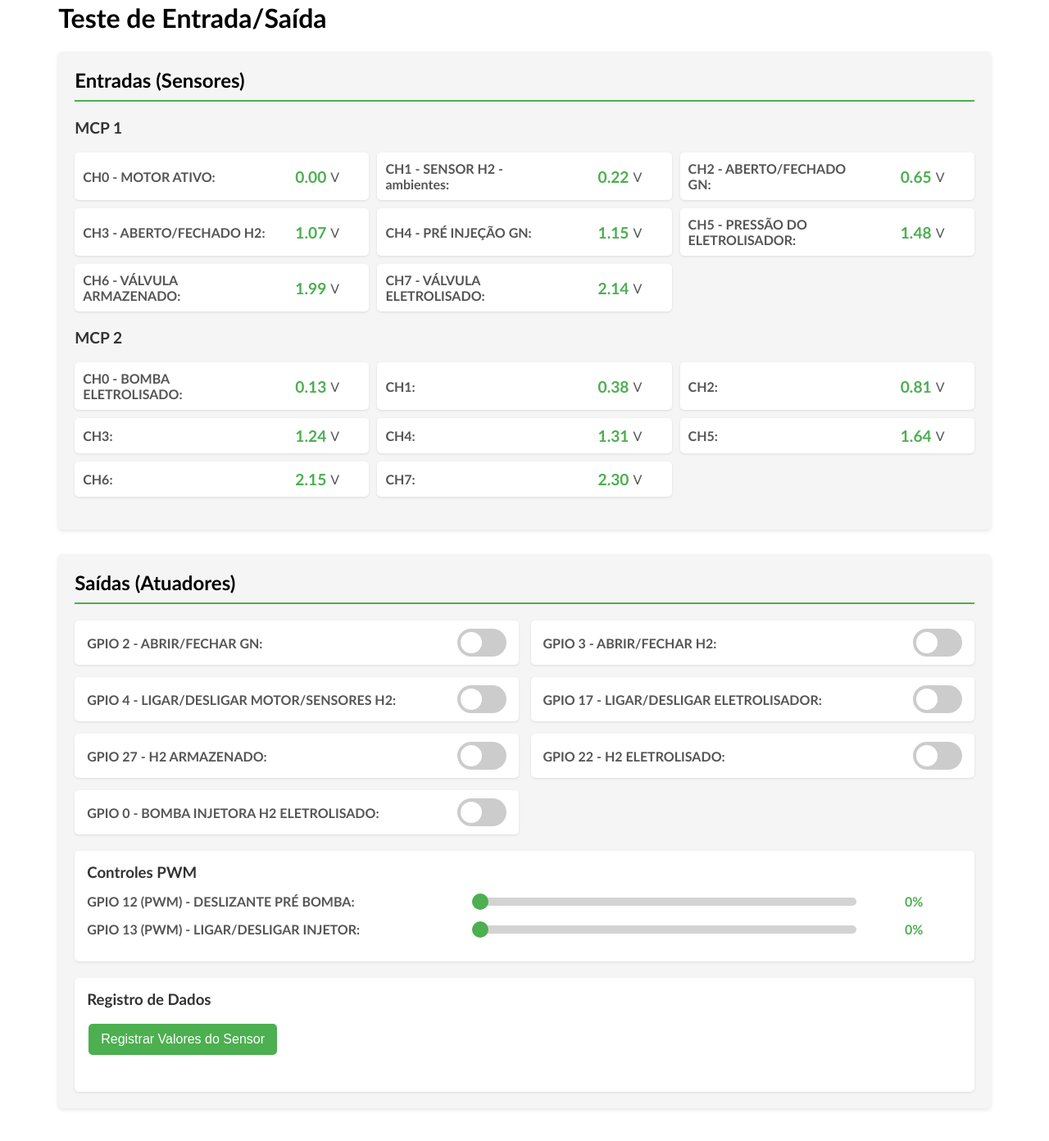
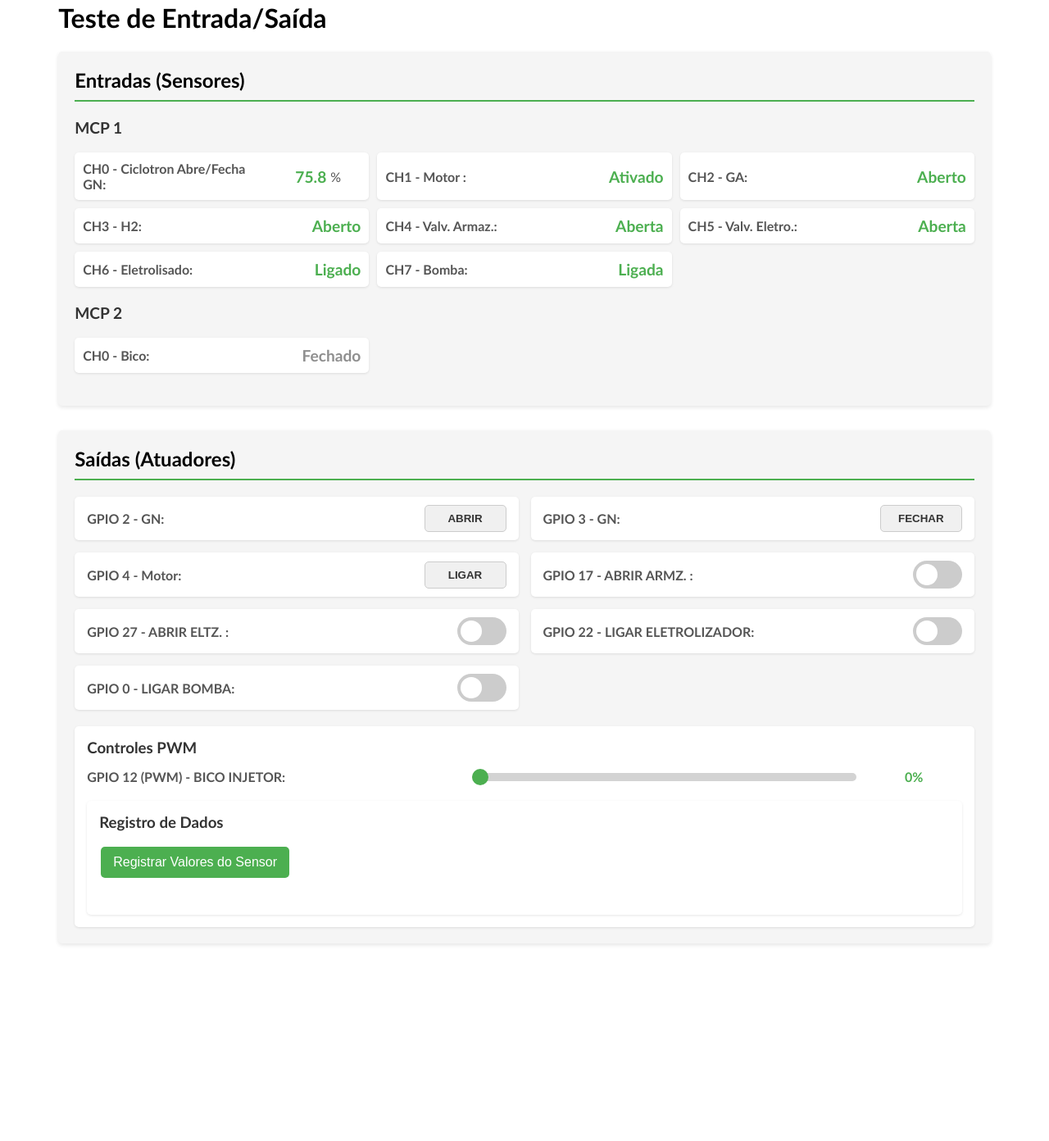
Before and after one commit to pedro-dreyer/iati_gn, a Flask app: page / in a window 1280 px wide. Shown: the part 218-1610 px from the top of the page at 82% size. After the commit the page ends 1371 px from the top, so only its background shows below. Run offline with Flask 3, Linux system fonts and the light colour scheme; the visitor is signed in with stand-in values (Sample User, id 1).

Commit message:
update code as Robson request

```diff
--- a/app/static/css/style.css
+++ b/app/static/css/style.css
@@ -465,3 +465,60 @@ color: white;
     text-align: center;
     border-left: 4px solid #f44336;
 }
+
+.channel-unit {
+    flex: 0.5;
+    text-align: left;
+    margin-left: 5px;
+    color: #555;
+}
+
+.channel-status {
+    flex: 1.5; /* Combined width of old value and unit spans */
+    text-align: right;
+    font-size: 1.2em;
+    font-weight: bold;
+}
+
+.status-active {
+    color: #4CAF50; /* Green */
+}
+
+.status-inactive {
+    color: #8f8f8f; /* Gray */
+}
+
+.gpio-label {
+    flex: 3;
+    color: #555;
+    font-weight: bold;
+}
+
+.gpio-push-button {
+    padding: 8px 15px;
+    border: 1px solid #ccc;
+    background-color: #f0f0f0;
+    color: #333;
+    border-radius: 5px;
+    cursor: pointer;
+    font-weight: bold;
+    transition: background-color 0.2s, box-shadow 0.2s;
+    user-select: none; /* Prevent text selection */
+    text-align: center;
+    min-width: 100px;
+}
+
+.gpio-push-button:hover {
+    background-color: #e0e0e0;
+}
+
+.gpio-push-button:active, .gpio-push-button.active {
+    background-color: #4CAF50; /* Active green color */
+    color: white;
+    box-shadow: inset 0 2px 4px rgba(0,0,0,0.2);
+    border-color: #45a049;
+}
+
+.toggle-switch {
+    position: relative;
+    display: inline-block;
--- a/app/static/js/io-test.js
+++ b/app/static/js/io-test.js
@@ -8,6 +8,86 @@ const upper_header_string = `<img src="static/images/breitener.png" class="img-f
 const upper_header = document.getElementById('upper_header');
 upper_header.innerHTML = upper_header_string;
 
+// Configuration for special ADC channel handling
+const adcChannelConfig = {
+    'mcp1-ch0': {
+        type: 'percentage',
+        targetElementId: 'mcp1-ch0'
+    },
+    'mcp1-ch1': {
+        type: 'status',
+        threshold: 2.5, // Voltage threshold for switching state
+        targetElementId: 'mcp1-ch1-status',
+        states: {
+            active: { text: 'Ativado', className: 'status-active' },
+            inactive: { text: 'Desativado', className: 'status-inactive' }
+        }
+    },
+    'mcp1-ch2': {
+        type: 'status',
+        threshold: 2.5, // Voltage threshold
+        targetElementId: 'mcp1-ch2-status',
+        states: {
+            active: { text: 'Aberto', className: 'status-active' },
+            inactive: { text: 'Fechado', className: 'status-inactive' }
+        }
+    },
+    'mcp1-ch3': {
+        type: 'status',
+        threshold: 2.5,
+        targetElementId: 'mcp1-ch3-status',
+        states: {
+            active: { text: 'Aberto', className: 'status-active' },
+            inactive: { text: 'Fechado', className: 'status-inactive' }
+        }
+    },
+    'mcp1-ch4': {
+        type: 'status',
+        threshold: 2.5,
+        targetElementId: 'mcp1-ch4-status',
+        states: {
+            active: { text: 'Aberta', className: 'status-active' },
+            inactive: { text: 'Fechada', className: 'status-inactive' }
+        }
+    },
+    'mcp1-ch5': {
+        type: 'status',
+        threshold: 2.5,
+        targetElementId: 'mcp1-ch5-status',
+        states: {
+            active: { text: 'Aberta', className: 'status-active' },
+            inactive: { text: 'Fechada', className: 'status-inactive' }
+        }
+    },
+    'mcp1-ch6': {
+        type: 'status',
+        threshold: 2.5,
+        targetElementId: 'mcp1-ch6-status',
+        states: {
+            active: { text: 'Ligado', className: 'status-active' },
+            inactive: { text: 'Desligado', className: 'status-inactive' }
+        }
+    },
+    'mcp1-ch7': {
+        type: 'status',
+        threshold: 2.5,
+        targetElementId: 'mcp1-ch7-status',
+        states: {
+            active: { text: 'Ligada', className: 'status-active' },
+            inactive: { text: 'Desligada', className: 'status-inactive' }
+        }
+    },
+        'mcp2-ch0': {
+        type: 'status',
+        threshold: 2.5,
+        targetElementId: 'mcp2-ch0-status',
+        states: {
+            active: { text: 'Aberto', className: 'status-active' },
+            inactive: { text: 'Fechado', className: 'status-inactive' }
+        }
+    }
+};
+
 // Update ADC values
 function updateADCValues() {
     fetch('/api/adc-values')
@@ -15,21 +95,66 @@ function updateADCValues() {
         .then(data => {
             // Update MCP1 values
             for (let i = 0; i < 8; i++) {
-                const element = document.getElementById(`mcp1-ch${i}`);
-                if (element) {
-                    // Convert raw ADC value to voltage (0-1023 to 0-3.3V)
-                    const voltage = (data.mcp1[i] / 1023 * 3.3).toFixed(2);
-                    element.textContent = voltage;
+                const channelId = `mcp1-ch${i}`;
+                const config = adcChannelConfig[channelId];
+                const rawValue = data.mcp1[i];
+                const voltage = (rawValue / 1023) * 3.3;
+
+                if (config) {
+                    // Handle special channels based on the configuration object
+                    const element = document.getElementById(config.targetElementId);
+                    if (!element) continue;
+
+                    if (config.type === 'percentage') {
+                        const percentage = (rawValue / 1023 * 100).toFixed(1);
+                        element.textContent = percentage;
+                    } else if (config.type === 'status') {
+                        const baseClass = 'channel-status';
+                        if (voltage >= config.threshold) {
+                            element.textContent = config.states.active.text;
+                            element.className = `${baseClass} ${config.states.active.className}`;
+                        } else {
+                            element.textContent = config.states.inactive.text;
+                            element.className = `${baseClass} ${config.states.inactive.className}`;
+                        }
+                    }
+                } else {
+                    // Default behavior: display voltage
+                    const element = document.getElementById(channelId);
+                    if (element) {
+                        element.textContent = voltage.toFixed(2);
+                    }
                 }
             }
 
-            // Update MCP2 values
+           // Update MCP2 values
             for (let i = 0; i < 8; i++) {
-                const element = document.getElementById(`mcp2-ch${i}`);
-                if (element) {
-                    // Convert raw ADC value to voltage (0-1023 to 0-3.3V)
-                    const voltage = (data.mcp2[i] / 1023 * 3.3).toFixed(2);
-                    element.textContent = voltage;
+                const channelId = `mcp2-ch${i}`;
+                const config = adcChannelConfig[channelId];
+                const rawValue = data.mcp2[i];
+                const voltage = (rawValue / 1023) * 3.3;
+
+                if (config) {
+                    // Handle special channels based on the configuration object
+                    const element = document.getElementById(config.targetElementId);
+                    if (!element) continue;
+
+                    if (config.type === 'status') {
+                        const baseClass = 'channel-status';
+                        if (voltage >= config.threshold) {
+                            element.textContent = config.states.active.text;
+                            element.className = `${baseClass} ${config.states.active.className}`;
+                        } else {
+                            element.textContent = config.states.inactive.text;
+                            element.className = `${baseClass} ${config.states.inactive.className}`;
+                        }
+                    }
+                } else {
+                    // Default behavior: display voltage
+                    const element = document.getElementById(channelId);
+                    if (element) {
+                        element.textContent = voltage.toFixed(2);
+                    }
                 }
             }
         })
@@ -67,6 +192,57 @@ function updateGPIOStates() {
             console.error('Error fetching GPIO states:', error);
         });
 }
+
+function setGpioState(gpio, state) {
+    fetch('/api/set-gpio', {
+        method: 'POST',
+        headers: {
+            'Content-Type': 'application/json',
+        },
+        body: JSON.stringify({ gpio, state }),
+    })
+    .then(response => response.json())
+    .then(data => {
+        if (!data.success) {
+            alert(`Failed to set GPIO ${gpio}: ${data.error}`);
+        }
+    })
+    .catch(error => {
+        console.error(`Error setting GPIO ${gpio}:`, error);
+        alert(`Error setting GPIO ${gpio}: Network or server error`);
+    });
+}
+
+// Set up GPIO push button event listeners
+document.querySelectorAll('.gpio-push-button').forEach(button => {
+    const gpio = button.dataset.gpio;
+
+    const handlePress = () => {
+        setGpioState(gpio, true);
+        button.classList.add('active');
+    };
+
+    const handleRelease = () => {
+        setGpioState(gpio, false);
+        button.classList.remove('active');
+    };
+
+    // Mouse events
+    button.addEventListener('mousedown', handlePress);
+    button.addEventListener('mouseup', handleRelease);
+    button.addEventListener('mouseleave', () => {
+        if (button.classList.contains('active')) {
+            handleRelease();
+        }
+    });
+
+    // Touch events for mobile support
+    button.addEventListener('touchstart', e => {
+        e.preventDefault();
+        handlePress();
+    });
+    button.addEventListener('touchend', handleRelease);
+});
 
 // Set up GPIO toggle event listeners
 document.querySelectorAll('.gpio-toggle').forEach(toggle => {
--- a/app/templates/input_output_test.html
+++ b/app/templates/input_output_test.html
@@ -26,44 +26,37 @@
                 <h3>MCP 1</h3>
                 <div class="adc-values">
                     <div class="adc-channel">
-                        <span class="channel-label">CH0 - MOTOR ATIVO:</span>
+                        <span class="channel-label">CH0 - Ciclotron  Abre/Fecha GN:</span>
                         <span class="channel-value" id="mcp1-ch0">0</span>
-                        <span class="channel-unit">V</span>
+                        <span class="channel-unit">%</span>
                     </div>
                     <div class="adc-channel">
-                        <span class="channel-label">CH1 - SENSOR H2 - ambientes:</span>
-                        <span class="channel-value" id="mcp1-ch1">0</span>
-                        <span class="channel-unit">V</span>
+                        <span class="channel-label">CH1 - Motor :</span>
+                        <span class="channel-status status-inactive" id="mcp1-ch1-status">Desativado</span>
                     </div>
                     <div class="adc-channel">
-                        <span class="channel-label">CH2 - ABERTO/FECHADO GN:</span>
-                        <span class="channel-value" id="mcp1-ch2">0</span>
-                        <span class="channel-unit">V</span>
+                        <span class="channel-label">CH2 - GA:</span>
+                        <span class="channel-status status-inactive" id="mcp1-ch2-status">Fechado</span>
                     </div>
                     <div class="adc-channel">
-                        <span class="channel-label">CH3 - ABERTO/FECHADO H2:</span>
-                        <span class="channel-value" id="mcp1-ch3">0</span>
-                        <span class="channel-unit">V</span>
+                        <span class="channel-label">CH3 - H2:</span>
+                        <span class="channel-status status-inactive" id="mcp1-ch3-status">Fechado</span>
                     </div>
                     <div class="adc-channel">
-                        <span class="channel-label">CH4 - PRÉ INJEÇÃO GN:</span>
-                        <span class="channel-value" id="mcp1-ch4">0</span>
-                        <span class="channel-unit">V</span>
+                        <span class="channel-label">CH4 - Valv. Armaz.:</span>
+                        <span class="channel-status status-inactive" id="mcp1-ch4-status">Fechada</span>
                     </div>
                     <div class="adc-channel">
-                        <span class="channel-label">CH5 - PRESSÃO DO ELETROLISADOR:</span>
-                        <span class="channel-value" id="mcp1-ch5">0</span>
-                        <span class="channel-unit">V</span>
+                        <span class="channel-label">CH5 - Valv. Eletro.:</span>
+                        <span class="channel-status status-inactive" id="mcp1-ch5-status">Fechada</span>
                     </div>
                     <div class="adc-channel">
-                        <span class="channel-label">CH6 - VÁLVULA ARMAZENADO:</span>
-                        <span class="channel-value" id="mcp1-ch6">0</span>
-                        <span class="channel-unit">V</span>
+                        <span class="channel-label">CH6 - Eletrolisado:</span>
+                        <span class="channel-status status-inactive" id="mcp1-ch6-status">Desligado</span>
                     </div>
                     <div class="adc-channel">
-                        <span class="channel-label">CH7 - VÁLVULA ELETROLISADO:</span>
-                        <span class="channel-value" id="mcp1-ch7">0</span>
-                        <span class="channel-unit">V</span>
+                        <span class="channel-label">CH7 - Bomba:</span>
+                        <span class="channel-status status-inactive" id="mcp1-ch7-status">Desligada</span>
                     </div>
                 </div>
             </div>
@@ -72,11 +65,10 @@
                 <h3>MCP 2</h3>
                 <div class="adc-values">
                     <div class="adc-channel">
-                        <span class="channel-label">CH0 - BOMBA ELETROLISADO:</span>
-                        <span class="channel-value" id="mcp2-ch0">0</span>
-                        <span class="channel-unit">V</span>
+                        <span class="channel-label">CH0 - Bico:</span>
+                        <span class="channel-status status-inactive" id="mcp2-ch0-status">Fechado</span>
                     </div>
-                    <div class="adc-channel">
+                    <!-- <div class="adc-channel">
                         <span class="channel-label">CH1:</span>
                         <span class="channel-value" id="mcp2-ch1">0</span>
                         <span class="channel-unit">V</span>
@@ -110,7 +102,7 @@
                         <span class="channel-label">CH7:</span>
                         <span class="channel-value" id="mcp2-ch7">0</span>
                         <span class="channel-unit">V</span>
-                    </div>
+                    </div> -->
                 </div>
             </div>
         </div>
@@ -121,49 +113,40 @@
             <div class="gpio-container">
                 <div class="gpio-controls">
                     <div class="gpio-control">
-                        <span class="gpio-label">GPIO 2 - ABRIR/FECHAR GN:</span>
-                        <div class="toggle-switch">
-                            <input type="checkbox" id="gpio2" class="gpio-toggle">
-                            <label for="gpio2"></label>
-                        </div>
+                        <span class="gpio-label">GPIO 2 - GN:</span>
+                        <button id="gpio-btn-2" class="gpio-push-button" data-gpio="2">ABRIR</button>
                     </div>
                     <div class="gpio-control">
-                        <span class="gpio-label">GPIO 3 - ABRIR/FECHAR H2:</span>
-                        <div class="toggle-switch">
-                            <input type="checkbox" id="gpio3" class="gpio-toggle">
-                            <label for="gpio3"></label>
-                        </div>
+                        <span class="gpio-label">GPIO 3 - GN:</span>
+                        <button id="gpio-btn-3" class="gpio-push-button" data-gpio="3">FECHAR</button>
                     </div>
                     <div class="gpio-control">
-                        <span class="gpio-label">GPIO 4 - LIGAR/DESLIGAR MOTOR/SENSORES H2:</span>
-                        <div class="toggle-switch">
-                            <input type="checkbox" id="gpio4" class="gpio-toggle">
-                            <label for="gpio4"></label>
-                        </div>
+                        <span class="gpio-label">GPIO 4 - Motor:</span>
+                        <button id="gpio-btn-4" class="gpio-push-button" data-gpio="4">LIGAR</button>
                     </div>
                     <div class="gpio-control">
-                        <span class="gpio-label">GPIO 17 - LIGAR/DESLIGAR ELETROLISADOR:</span>
+                        <span class="gpio-label">GPIO 17 - ABRIR ARMZ. :</span>
                         <div class="toggle-switch">
                             <input type="checkbox" id="gpio17" class="gpio-toggle">
                             <label for="gpio17"></label>
                         </div>
                     </div>
                     <div class="gpio-control">
-                        <span class="gpio-label">GPIO 27 - H2 ARMAZENADO:</span>
+                        <span class="gpio-label">GPIO 27 - ABRIR ELTZ. :</span>
                         <div class="toggle-switch">
                             <input type="checkbox" id="gpio27" class="gpio-toggle">
                             <label for="gpio27"></label>
                         </div>
                     </div>
                     <div class="gpio-control">
-                        <span class="gpio-label">GPIO 22 - H2 ELETROLISADO:</span>
+                        <span class="gpio-label">GPIO 22 - LIGAR ELETROLIZADOR:</span>
                         <div class="toggle-switch">
                             <input type="checkbox" id="gpio22" class="gpio-toggle">
                             <label for="gpio22"></label>
                         </div>
                     </div>
                     <div class="gpio-control">
-                        <span class="gpio-label">GPIO 0 - BOMBA INJETORA H2 ELETROLISADO:</span>
+                        <span class="gpio-label">GPIO 0 - LIGAR BOMBA:</span>
                         <div class="toggle-switch">
                             <input type="checkbox" id="gpio0" class="gpio-toggle">
                             <label for="gpio0"></label>
@@ -175,17 +158,17 @@
                     <h3>Controles PWM</h3>
 
                     <div class="pwm-control">
-                        <span class="pwm-label">GPIO 12 (PWM) - DESLIZANTE PRÉ BOMBA:</span>
+                        <span class="pwm-label">GPIO 12 (PWM) - BICO INJETOR:</span>
                         <input type="range" id="pwm-gpio12" class="pwm-slider" min="0" max="100" value="0">
                         <span class="pwm-value" id="pwm-gpio12-value">0%</span>
                     </div>
 
-                    <div class="pwm-control">
+                    <!-- <div class="pwm-control">
                         <span class="pwm-label">GPIO 13 (PWM) - LIGAR/DESLIGAR INJETOR:</span>
                         <input type="range" id="pwm-gpio13" class="pwm-slider" min="0" max="100" value="0">
                         <span class="pwm-value" id="pwm-gpio13-value">0%</span>
                     </div>
-                </div>
+                </div> -->
 
                 <div class="data-logging">
                     <h3>Registro de Dados</h3>
```
Also changed, not shown: app/pi_io.py (+12 -0 lines).
